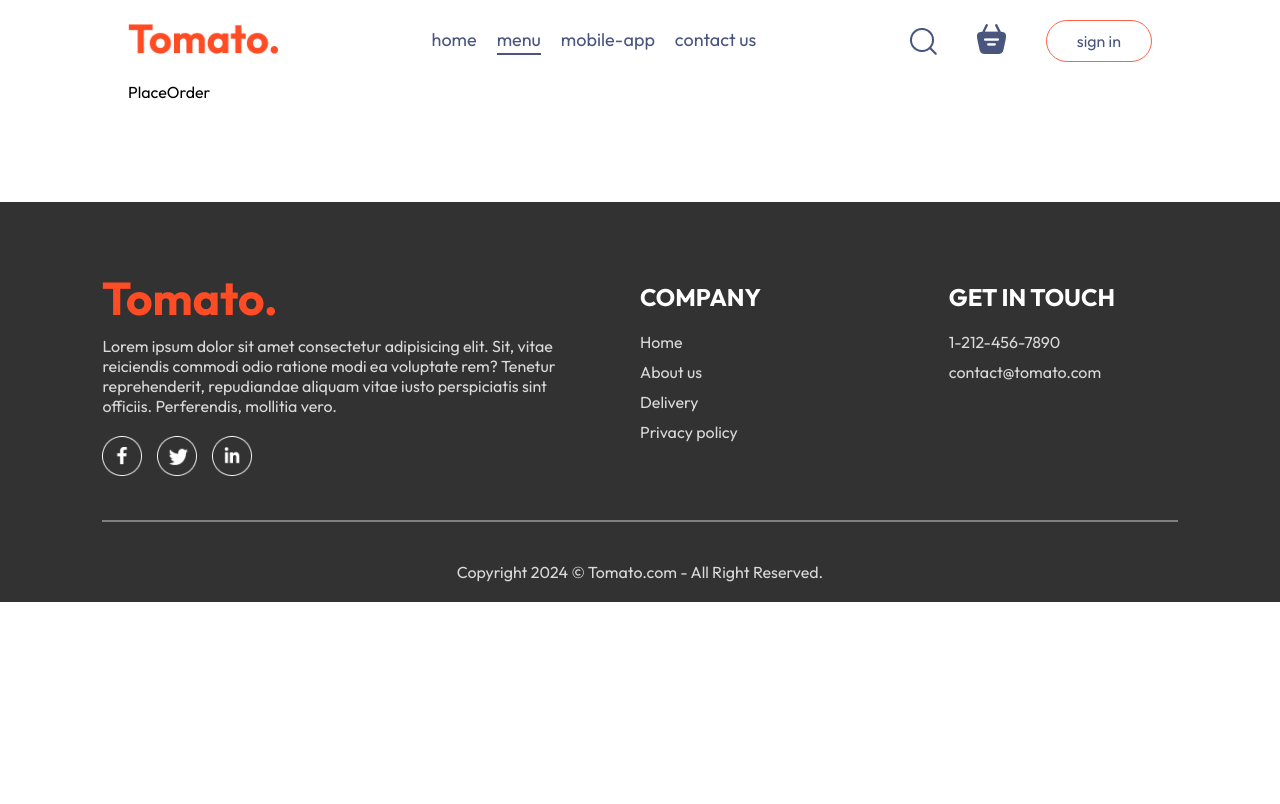
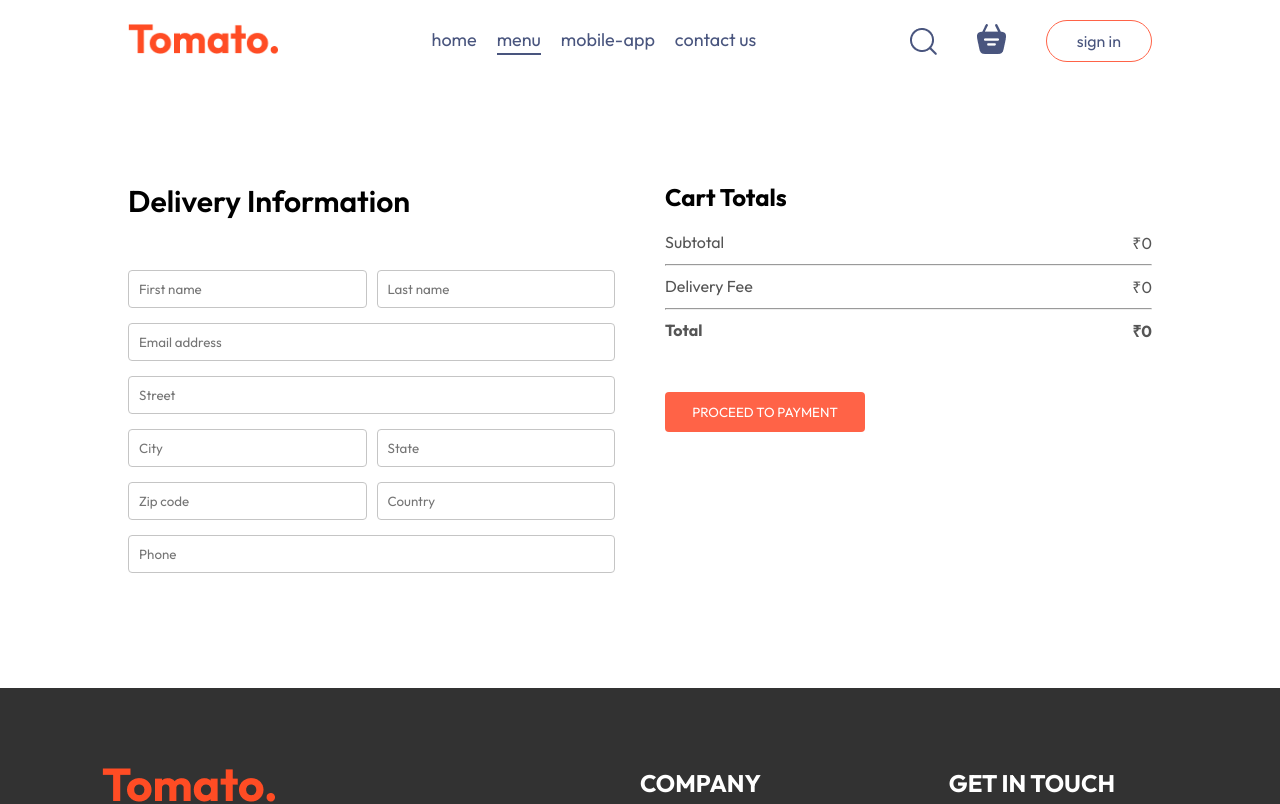
Before and after one commit to Himanshu-Singh-Mandloi/06-FoodDelivery, a React app: page /order in a window 1280 px wide. Shown: the top 804 px of the page. Built offline with nearby package versions, Linux system fonts and the light colour scheme; the HTML template or start-up script is replaced by a standard one.

Commit message:
completed the place order page which is the final part of the project

```diff
--- a/src/pages/Cart/Cart.jsx
+++ b/src/pages/Cart/Cart.jsx
@@ -1,9 +1,15 @@
 import { useContext } from "react";
 import "./Cart.css";
 import { StoreContext } from "../../context/StoreContext";
+import { useNavigate } from 'react-router-dom'
+
+
 
 function Cart() {
   const { cartItems, food_list, removeFromCart, getTotalCartAmount } = useContext(StoreContext);
+
+  const navigate = useNavigate();
+
   return (
     <div className="cart">
       <div className="cart-items">
@@ -46,15 +52,15 @@
             <hr />
             <div className="cart-total-details">
               <p> Delivery Fee </p>
-              <p> ₹{50} </p>
+              <p> ₹{getTotalCartAmount() === 0 ? 0 : 50} </p>
             </div>
             <hr />
             <div className="cart-total-details">
               <b> Total</b>
-              <b> ₹{getTotalCartAmount() + 50} </b>
+              <b> ₹{getTotalCartAmount() === 0 ? 0 : getTotalCartAmount() + 50} </b>
             </div>
           </div>
-          <button> PROCEED TO CHECKOUT </button>
+          <button onClick={() => navigate('/order')}> PROCEED TO CHECKOUT </button>
         </div>
         <div className="cart-promocode">
             <div>
--- a/src/pages/PlaceOrder/PlaceOrder.css
+++ b/src/pages/PlaceOrder/PlaceOrder.css
@@ -0,0 +1,41 @@
+.place-order {
+  display: flex;
+  align-items: start;
+  justify-content: space-between;
+  gap: 50px;
+  margin-top: 100px;
+}
+
+.place-order-left {
+  width: 100%;
+  max-width: max(30%,500px);
+}
+
+.place-order-left  .title {
+  font-size: 30px;
+  font-weight: 600;
+  margin-bottom: 50px;
+}
+
+.place-order-left input {
+  margin-bottom: 15px;
+  width: 100%;
+  padding: 10px;
+  border: 1px solid #c5c5c5;
+  border-radius: 4px;
+  outline-color: tomato;
+}
+
+.place-order-left .multi-fields {
+  display: flex;
+  gap: 10px;
+}
+
+.place-order-right {
+  width: 100%;
+  max-width: max(40%,500px);
+}
+
+.place-order .cart-total button {
+  margin-top: 30px;
+}
--- a/src/pages/PlaceOrder/PlaceOrder.jsx
+++ b/src/pages/PlaceOrder/PlaceOrder.jsx
@@ -1,10 +1,55 @@
-import './PlaceOrder.css'
-
+import { useContext } from "react";
+import "./PlaceOrder.css";
+import { StoreContext } from "../../context/StoreContext";
 
 function PlaceOrder() {
+
+  const {getTotalCartAmount} = useContext(StoreContext)
   return (
-    <div>PlaceOrder</div>
-  )
+    <form className="place-order">
+      <div className="place-order-left">
+        <p className="title"> Delivery Information </p>
+        <div className="multi-fields">
+          <input type="text" placeholder="First name" />
+          <input type="text" placeholder="Last name" />
+        </div>
+        <input type="email" placeholder="Email address" />
+        <input type="text" placeholder="Street" />
+        <div className="multi-fields">
+          <input type="text" placeholder="City" />
+          <input type="text" placeholder="State" />
+        </div>
+        <div className="multi-fields">
+          <input type="text" placeholder="Zip code" />
+          <input type="text" placeholder="Country" />
+        </div>
+        <input type="text" placeholder="Phone" />
+      </div>
+
+      <div className="place-order-right">
+        <div className="cart-total">
+          <h2> Cart Totals </h2>
+          <div>
+          <div className="cart-total-details">
+              <p> Subtotal </p>
+              <p> ₹{getTotalCartAmount()} </p>
+            </div>
+            <hr />
+            <div className="cart-total-details">
+              <p> Delivery Fee </p>
+              <p> ₹{getTotalCartAmount() === 0 ? 0 : 50} </p>
+            </div>
+            <hr />
+            <div className="cart-total-details">
+              <b> Total</b>
+              <b> ₹{getTotalCartAmount() === 0 ? 0 : getTotalCartAmount() + 50} </b>
+            </div>
+          </div>
+          <button > PROCEED TO PAYMENT </button>
+        </div>
+      </div>
+    </form>
+  );
 }
 
-export default PlaceOrder
+export default PlaceOrder;
```
